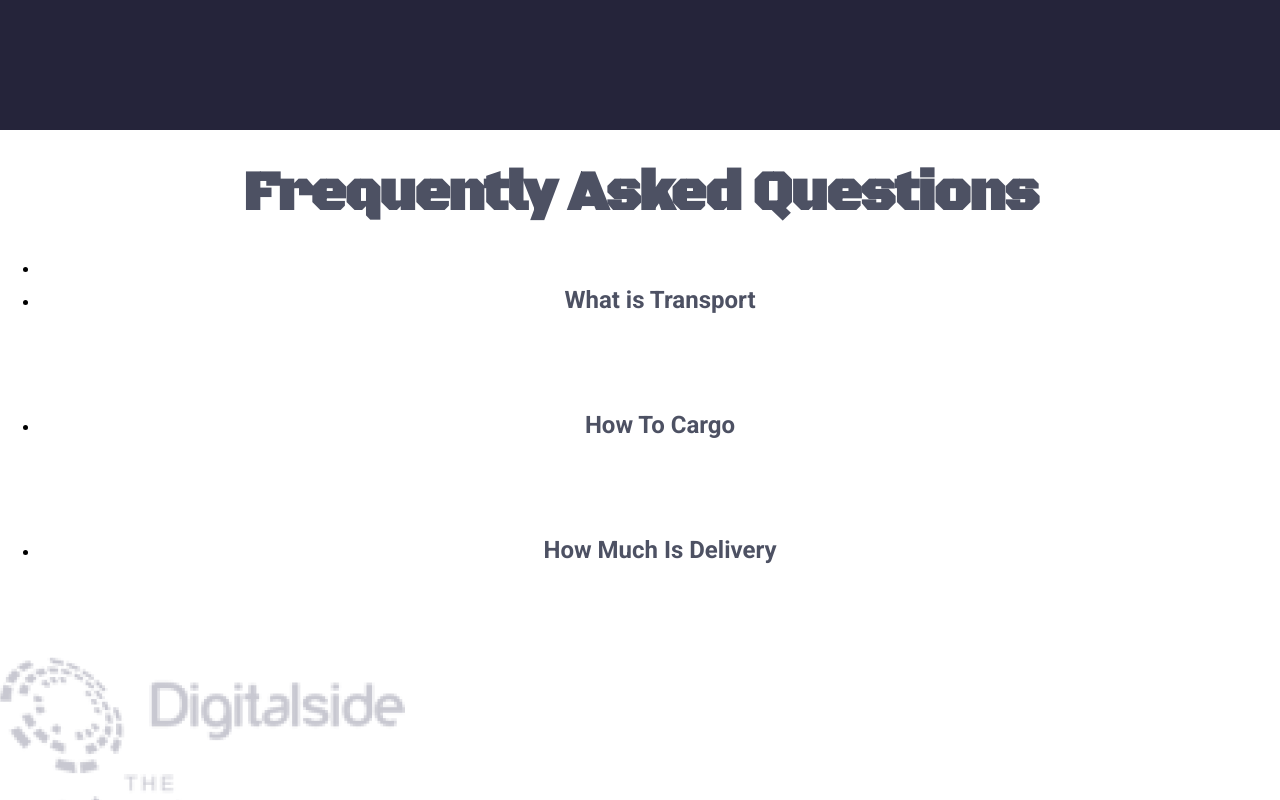
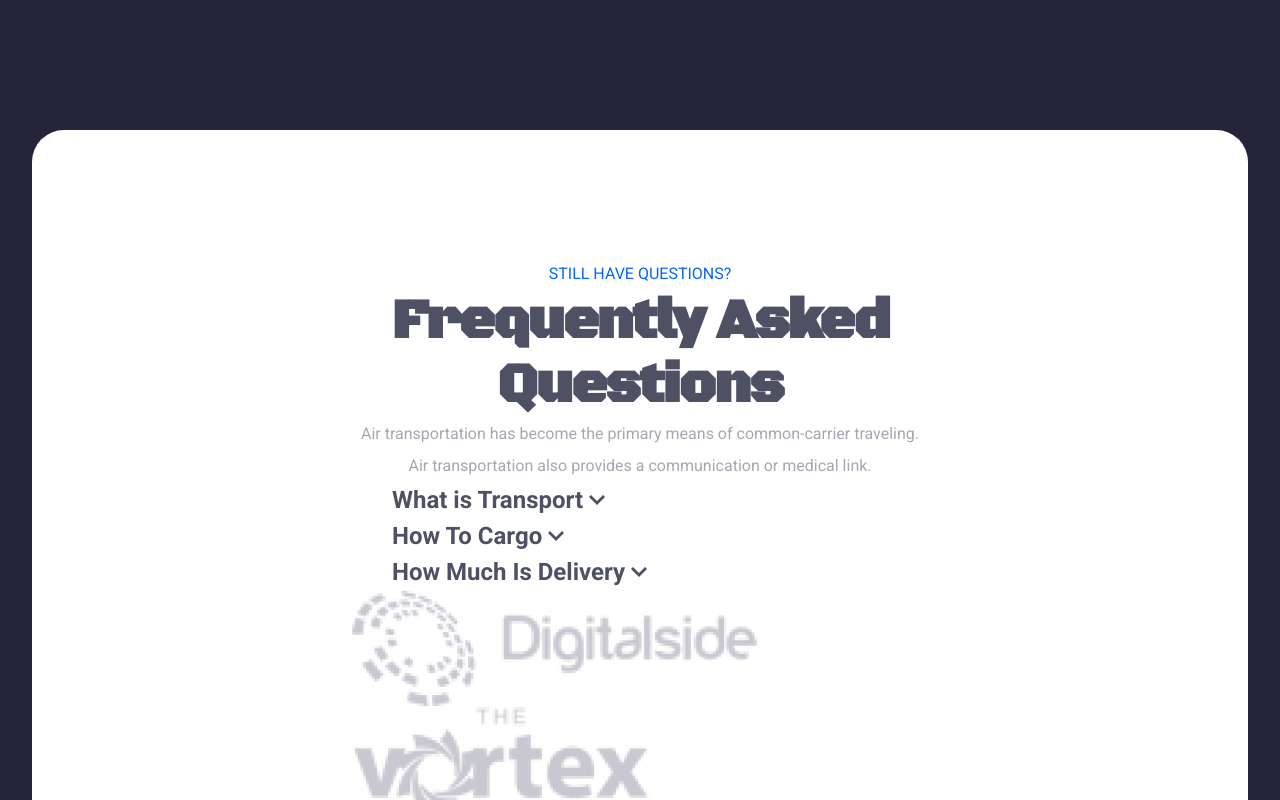
Before and after one commit to PiotrAdamowicz/Prograffing-task, a React (Create React App) app: page / in a window 1280 px wide. Shown: the part 6280-7080 px from the top of the page. Built offline with nearby package versions, Linux system fonts and the light colour scheme.

Commit message:
branching

```diff
--- a/src/components/layout/Faq.js
+++ b/src/components/layout/Faq.js
@@ -1,27 +1,13 @@
+/* eslint-disable jsx-a11y/no-redundant-roles */
 import React from "react";
 import Slideshow from "../utils/Slideshow";
-
-const listData = [
-  {
-    title: "What is Transport",
-    text: "The four means of transportation are airways, roadways, railways, and waterways. The means of transport is a term used to describe the different types of transportation systems used to take goods or persons from one place to another. Other means include cable transport and pipelines.",
-    id: 0,
-  },
-  {
-    title: "How To Cargo",
-    text: "The four means of transportation are airways, roadways, railways, and waterways. The means of transport is a term used to describe the different types of transportation systems used to take goods or persons from one place to another. Other means include cable transport and pipelines.",
-    id: 1,
-  },
-  {
-    title: "How Much Is Delivery",
-    text: "The four means of transportation are airways, roadways, railways, and waterways. The means of transport is a term used to describe the different types of transportation systems used to take goods or persons from one place to another. Other means include cable transport and pipelines.",
-    id: 2,
-  },
-];
+// import arrow from "../../svg/questionArrow.svg";
+import List from "../utils/List";
 
 export default function Faq() {
   return (
     <section id="faq" className="faq">
+      <div className="faq__container">
         <p className="faq__sectionName">Still have questions?</p>
         <h2 className="faq__title">Frequently Asked Questions</h2>
         <p className="faq__text1">
@@ -29,17 +15,9 @@ export default function Faq() {
           traveling. Air transportation also provides a communication or medical
           link.
         </p>
-      <ul className="faq__list">
-        <li className="faq__item"></li>
-        {listData.map((item) => (
-          <li key={item.id} className="faq__item">
-            <h4 className="faq__itemTitle">{item.title}</h4>
-            <button className="faq__arrowBtn">arrow</button>
-            <p className="faq__itemText">{item.text}</p>
-          </li>
-        ))}
-      </ul>
+        <List />
         <Slideshow />
+      </div>
     </section>
   );
 }
--- /dev/null
+++ b/src/components/utils/List.js
@@ -0,0 +1,98 @@
+/* eslint-disable jsx-a11y/no-redundant-roles */
+import React, { useState, useEffect } from "react";
+import arrow from "../../svg/questionArrow.svg";
+
+export default function List(props) {
+  const listData = [
+    {
+      title: "What is Transport",
+      text: "The four means of transportation are airways, roadways, railways, and waterways. The means of transport is a term used to describe the different types of transportation systems used to take goods or persons from one place to another. Other means include cable transport and pipelines.",
+      id: 0,
+      active: false,
+    },
+    {
+      title: "How To Cargo",
+      text: "The four means of transportation are airways, roadways, railways, and waterways. The means of transport is a term used to describe the different types of transportation systems used to take goods or persons from one place to another. Other means include cable transport and pipelines.",
+      id: 1,
+      active: false,
+    },
+    {
+      title: "How Much Is Delivery",
+      text: "The four means of transportation are airways, roadways, railways, and waterways. The means of transport is a term used to describe the different types of transportation systems used to take goods or persons from one place to another. Other means include cable transport and pipelines.",
+      id: 2,
+      active: false,
+    },
+  ];
+
+  const [item0, setItem0] = useState(listData[0]);
+  const [item1, setItem1] = useState(listData[1]);
+  const [item2, setItem2] = useState(listData[2]);
+
+  useEffect(() => {}, [item0, item1, item2]);
+
+  const clickHandler = (event) => {
+    const item = event.target.id;
+    const { title, text, id, active } = listData[item];
+    const res = { title, text, id, active: !active };
+    switch (item) {
+      case `${item0.id}`:
+        setItem0(res);
+        console.log(`item ${item0.id} clicked`);
+        console.log(item0);
+        break;
+      case `${item1.id}`:
+        console.log(`item ${item1.id} clicked`);
+        setItem1(res);
+        console.log(item1);
+        break;
+      case `${item2.id}`:
+        console.log(`item ${item2.id} clicked`);
+        setItem2(res);
+        console.log(item2);
+        break;
+      default:
+        break;
+    }
+  };
+
+  return (
+    <ul role="list" className="faq__list">
+      {listData.map((item) => {
+        let res;
+        if (item.active) {
+          res = (
+            <li id={item.id} key={item.id} className="faq__item">
+              <div className="faq__question">
+                <h4 className="faq__itemTitle">{item.title}</h4>
+                <button
+                  id={item.id}
+                  onClick={clickHandler}
+                  className="faq__arrowBtn"
+                >
+                  <img id={item.id} src={arrow} alt="" />
+                </button>
+              </div>
+              <p className="faq__itemText">{item.text}</p>
+            </li>
+          );
+        } else {
+          res = (
+            <li id={item.id} key={item.id} className="faq__item">
+              <div className="faq__question">
+                <h4 className="faq__itemTitle">{item.title}</h4>
+                <button
+                  id={item.id}
+                  onClick={clickHandler}
+                  className="faq__arrowBtn"
+                >
+                  <img id={item.id} src={arrow} alt="" />
+                </button>
+              </div>
+            </li>
+          );
+        }
+        return res;
+      })}
+    </ul>
+  );
+}
--- a/src/styles/Faq.scss
+++ b/src/styles/Faq.scss
@@ -1,3 +1,28 @@
 .faq{
     background-color: #fff;
+    margin: 0 2rem;
+    min-width: 90%;
+    border-radius: 2rem;
+    padding: 10vw;
+    &__container{
+        width: 60%;
+        margin: 0 auto;
+    }
+    &__sectionName{
+        color: #0666F6;
+        text-transform: uppercase;
+    }
+    &__text1{
+        color: rgba(77, 81, 99,.5);
+    }
+    &__item{}
+    &__question{
+        display: flex;
+    }
+    &__itemText{
+        color: #4D5163;
+    }
+    &__arrowBtn{
+        color: #4D5163;
+    }
 }
```
Also changed, not shown: src/svg/questionArrow.svg (added). Lines whose indentation alone changed are shown as unchanged.
